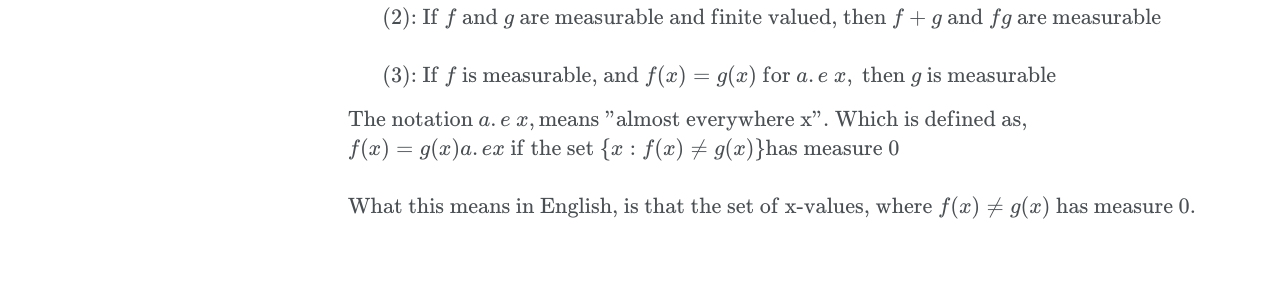
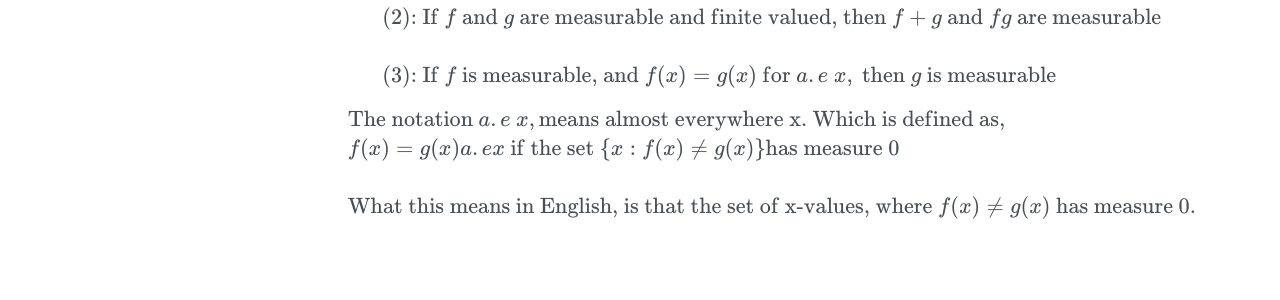
Before and after one commit to Nasser-Mohammed/Nasser-Mohammed.github.io, a Jekyll site: the page built from _pages/notes/analysis/lebesguemeas.md, in a window 1280 px wide and 900 px high, scrolled down 6120 px. Shown: the part 269-569 px from the top of the window. Built offline with Jekyll 4.4.1, drawn with Linux system fonts in a browser that asks for light colours.

```diff
--- a/_pages/notes/analysis/lebesguemeas.md
+++ b/_pages/notes/analysis/lebesguemeas.md
@@ -141,7 +141,7 @@ $$
 <div style="text-align: center;">
 $$
 \begin{align*}
-&\text{The notation } a.e \text{ } x, \text{means "almost everywhere x". Which is defined as, }\\
+&\text{The notation } a.e \text{ } x, \text{means almost everywhere x. Which is defined as, }\\
 &f(x) = g(x) a.e x \text{ if the set } \{x: f(x) \neq g(x)\} \text{has measure 0} \\
 &\\
 &\text{What this means in English, is that the set of x-values, where } f(x) \neq g(x) \text{ has measure 0.}
```
